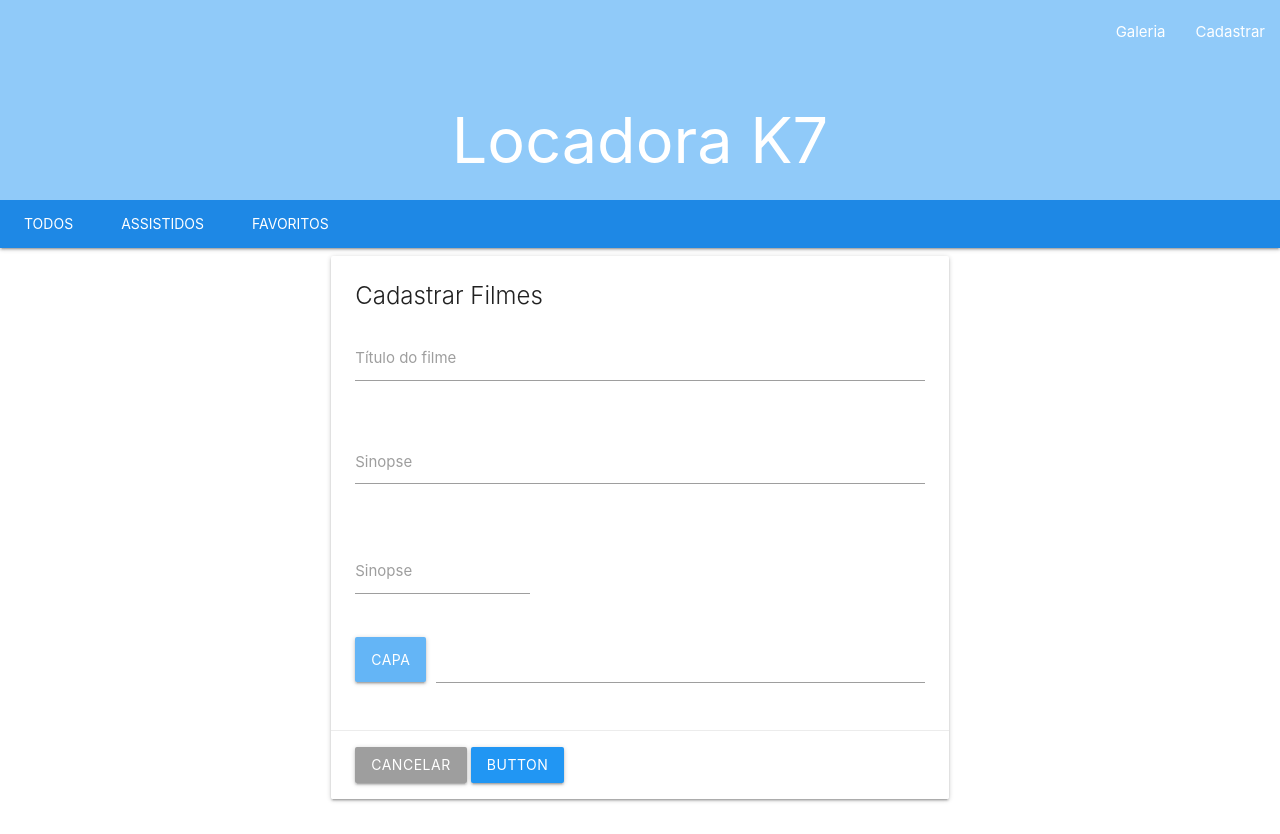
After one commit to Diego6699/locadora-php, a PHP site: page /cadastrar.php in a window 1280 px wide. The commit adds this page. Run offline with PHP 8.4, Linux system fonts and the light colour scheme.

Commit message:
Criação da página de cadastro de filmes

```diff
--- /dev/null
+++ b/cadastrar.php
@@ -0,0 +1,80 @@
+<!DOCTYPE html>
+<html lang="en">
+<head>
+    <meta charset="UTF-8">
+    <meta http-equiv="X-UA-Compatible" content="IE=edge">
+    <meta name="viewport" content="width=device-width, initial-scale=1.0">
+    <!-- Compiled and minified CSS -->
+    <link rel="stylesheet" href="https://cdnjs.cloudflare.com/ajax/libs/materialize/1.0.0/css/materialize.min.css">
+    <!-- Compiled and minified JavaScript -->
+    <script src="https://cdnjs.cloudflare.com/ajax/libs/materialize/1.0.0/js/materialize.min.js"></script>
+    <!--material icon-->
+    <link href="https://fonts.googleapis.com/icon?family=Material+Icons" rel="stylesheet">
+    <title>Cadastrar filmes</title>
+</head>
+<body>
+    <nav class="nav-extended blue lighten-3">
+        <div class="nav-wrapper">
+            <ul id="nav-mobile" class="right">
+                <li><a href="galeria.php">Galeria</a></li>
+                <li><a href="cadastrar.php">Cadastrar</a></li>
+            </ul>
+        </div>
+        <div class="nav-header center">
+            <h1 >Locadora K7</h1>
+        </div>
+        <div class="nav-content">
+            <ul class="tabs tabs-transparent blue darken-1">
+                <li class="tab"><a class="active" href="#test1">Todos</a></li>
+                <li class="tab"><a class="active" href="#test2">Assistidos</a></li>
+                <li class="tab"><a class="active" href="#test3">Favoritos</a></li>
+            </ul>
+        </div>
+    </nav>
+    <div class="row">
+        <div class="col s6 offset-s3">
+            <div class="card">
+                <div class="card-content">
+                    <span class="card-title">Cadastrar Filmes</span>
+
+                    <!--input titulo -->
+                    <div class="row">
+                        <div class="input-field col s12">
+                            <input  id="titulo" type="text" class="validate" required>
+                            <label for="titulo">Título do filme</label>
+                        </div>
+                    </div>
+                    <!--input sinopse -->
+                    <div class="row">
+                        <div class="input-field col s12">
+                            <textarea  id="sinopse" class="materialize-textarea" required></textarea>
+                            <label for="sinopse">Sinopse</label>
+                        </div>
+                    </div>
+                    <!--nota -->
+                    <div class="row">
+                        <div class="input-field col s4">
+                            <input  id="nota" type="number" step=".1" min="0" max="10" class="validate" required></input>
+                            <label for="nota">Sinopse</label>
+                        </div>
+                    </div>
+                    <!--capa do filmes-->
+                    <div class="file-field input-field">
+                    <div class="btn blue lighten-2 white-text">
+                        <span>Capa</span>
+                        <input type="file">
+                    </div>
+                    <div class="file-path-wrapper">
+                        <input class="file-path validate" type="text">
+                    </div>
+                    </div>
+                </div>
+                <div class="card-action">
+                    <a class="btn waves-effect waves-light grey" href="galeria.php">Cancelar</a>
+                    <a href="#" class="waves-effect waves-light btn blue">Button</a>
+                </div>
+            </div>
+        </div>
+    </div>
+</body>
+</html>
```
Also changed, not shown: index.php (+51 -18 lines), galeria.php (added).
